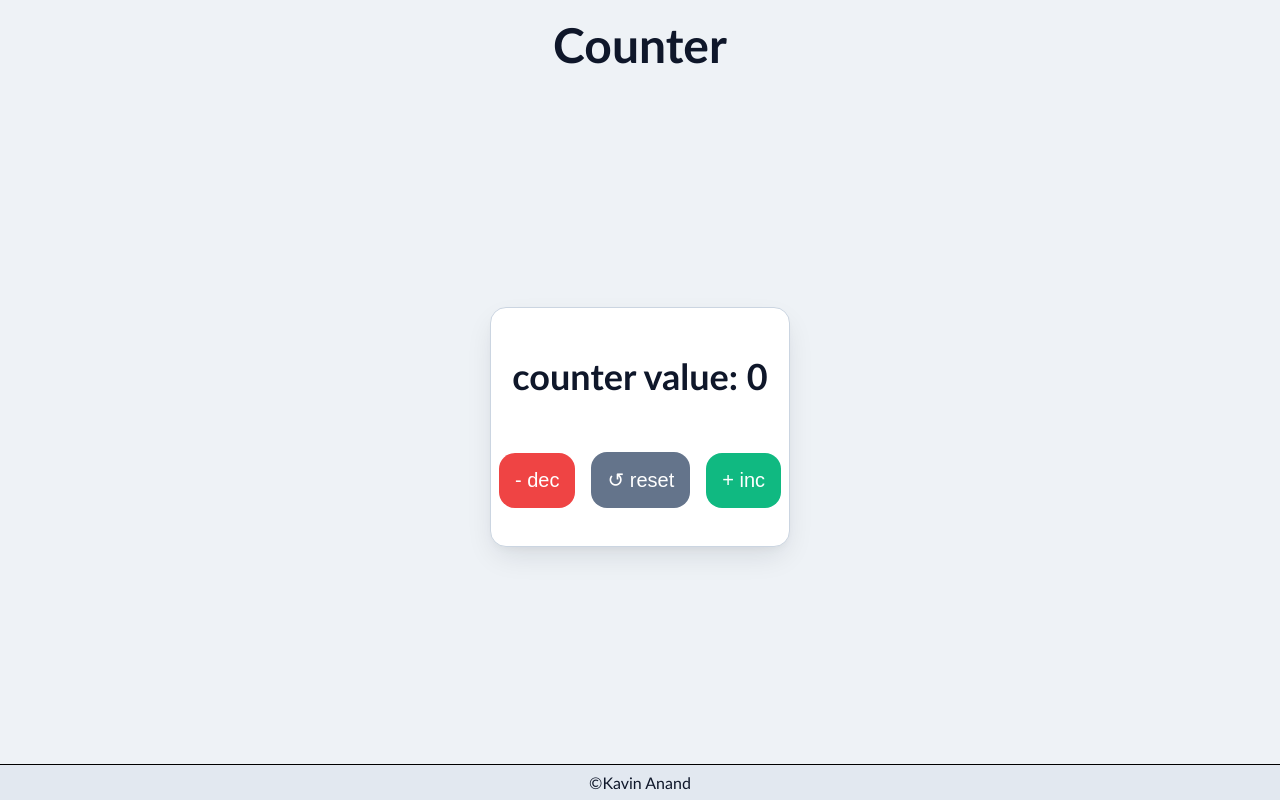
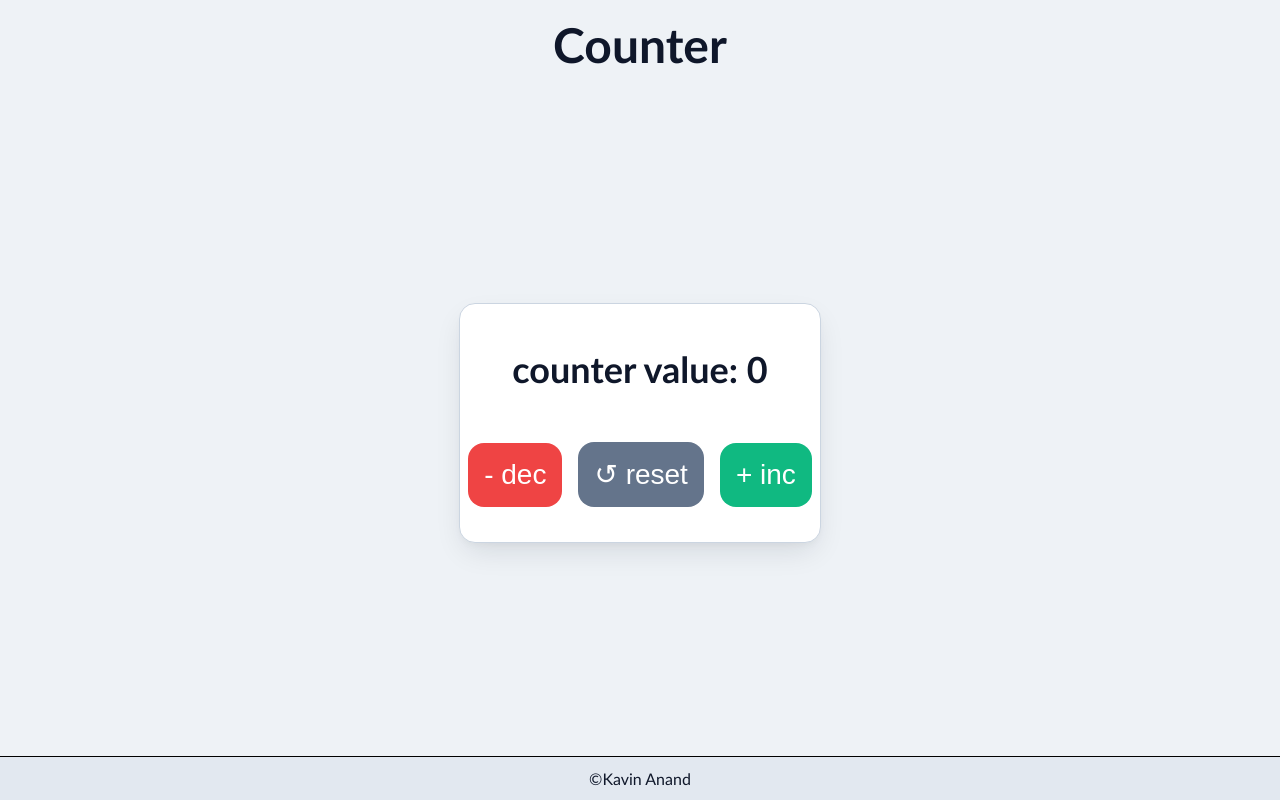
Before and after one commit to kavinanandr/counter, a React (Vite) app: page / in a window 1280 px wide. Built offline with nearby package versions, Linux system fonts and the light colour scheme.

Commit message:
style adaptation for tablets and laptops

```diff
--- a/src/index.css
+++ b/src/index.css
@@ -53,6 +53,7 @@ main {
   display: flex;
   flex-flow: column;
   justify-content: space-evenly;
+  align-items: center;
 }
 
 h1 {
@@ -64,7 +65,6 @@ h1 {
 h2 {
   font-size: 2.25rem;
   margin: 1rem;
-  text-align: center;
 }
 
 button {
@@ -94,8 +94,19 @@ button:hover {
 }
 
 footer {
-  padding: 0.5rem;
+  padding: 0.75rem;
   border-top: 1px solid black;
   background-color: var(--FOOTER);
   text-align: center;
 }
+
+/* style for tablets and laptops */
+@media screen and (min-width: 768px) {
+  .container {
+    min-width: 40vh;
+  }
+
+  button {
+    font-size: 1.75rem;
+  }
+}
```
